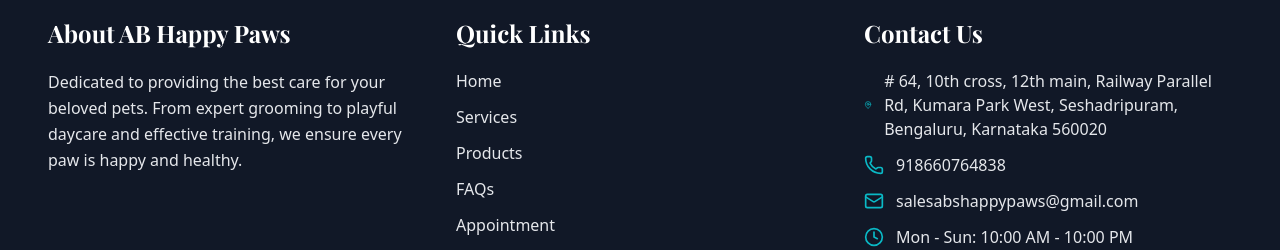
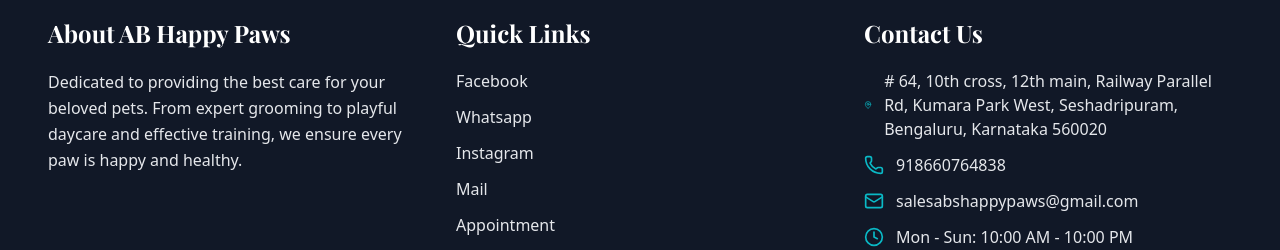
Before and after one commit to sakshamtalwarr/abshappypaws, a React (Create React App) app: page / in a window 1280 px wide. Shown: the part 4948-5198 px from the top of the page. Built offline with nearby package versions, Linux system fonts and the light colour scheme.

Commit message:
Fixed ESLint issues and deploy bugs

```diff
--- a/src/App.js
+++ b/src/App.js
@@ -34,8 +34,6 @@
   { id: 'c9', name: 'Training' },
 ];
 
-
-
 // --- Component Definitions ---
 
 // Scroll Progress Bar Component
@@ -43,7 +41,6 @@
   const [scrollProgress, setScrollProgress] = useState(0);
 
   useEffect(() => {
-
     const handleScroll = () => {
       // Calculate total scrollable height (document height minus viewport height)
       const totalHeight = document.documentElement.scrollHeight - window.innerHeight;
@@ -271,11 +268,11 @@
         <div>
           <h3 className="text-2xl font-semibold mb-5 text-white font-playfair">Quick Links</h3>
           <ul className="space-y-3 text-base">
-            <li><a className="hover:text-[#0AB9C6] transition-colors duration-200">Home</a></li>
-            <li><a className="hover:text-[#0AB9C6] transition-colors duration-200">Services</a></li>
-            <li><a className="hover:text-[#0AB9C6] transition-colors duration-200">Products</a></li>
-            <li><a  className="hover:text-[#0AB9C6] transition-colors duration-200">FAQs</a></li>
-            <li><a  className="hover:text-[#0AB9C6] transition-colors duration-200">Appointment</a></li>
+            <li><a href="https://https://www.facebook.com/share/1EDmkyYRoj/.com" className="hover:text-[#0AB9C6] transition-colors duration-200">Facebook</a></li>
+            <li><a href="https://abhappypaws.com" className="hover:text-[#0AB9C6] transition-colors duration-200">Whatsapp</a></li>
+            <li><a href="https://www.instagram.com/abhappypaws?igsh=MXY0OGJhZGl4YWRqZA==" className="hover:text-[#0AB9C6] transition-colors duration-200">Instagram</a></li>
+            <li><a href="mailto:salesabshappypaws@gmail.com" className="hover:text-[#0AB9C6] transition-colors duration-200">Mail</a></li>
+            <li><a href="https://docs.google.com/forms/d/e/1FAIpQLScOUuO7Fww0-EG_4Z5KRHVqyL8UeiFx3Jcbkd9NHaCqGEMZWw/viewform?fbzx=594263218296675704&pli=1" className="hover:text-[#0AB9C6] transition-colors duration-200">Appointment</a></li>
           </ul>
         </div>
 
@@ -299,8 +296,8 @@
       </div>
       <div className="border-t border-gray-700 mt-10 pt-8 text-center text-sm">
         © {new Date().getFullYear()} AB's Happy Paws. All rights reserved. <br />
-        <a  className="hover:text-[#0AB9C6] transition-colors duration-200 mr-4">Privacy Policy</a>
-        <a  className="hover:text-[#0AB9C6] transition-colors duration-200">Cookies Policy</a>
+        <a href="https://www.google.com/search?q=privacy+policy&sxsrf=AE3TifOuoTkUhT3wB4ThvadSSZGJLGIm4Q%3A1751535575970" className="hover:text-[#0AB9C6] transition-colors duration-200 mr-4">Privacy Policy</a>
+        <a href="https://www.google.com/search?q=cookie+policy&ie=UTF-8" className="hover:text-[#0AB9C6] transition-colors duration-200">Cookies Policy</a>
       </div>
     </footer>
   );
```
